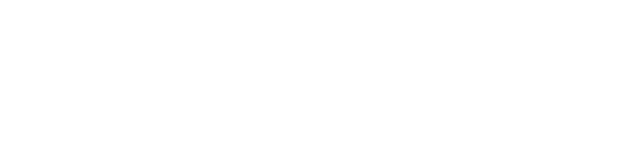
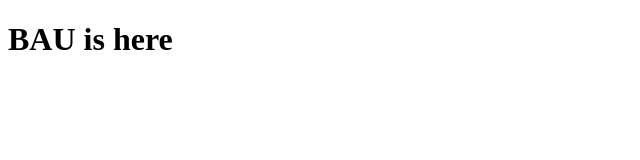
Before and after one commit to Adek0010/mtm6201-midterm, a plain HTML site: page mtm6201-midterm/mtm6201-midterm/index.html in a window 1280 px wide. Shown: the whole page, without its empty margins (0-640 px from the left). Drawn offline with Linux system fonts and the light colour scheme.

Commit message:
wrapper added

```diff
--- a/mtm6201-midterm/mtm6201-midterm/index.html
+++ b/mtm6201-midterm/mtm6201-midterm/index.html
@@ -6,6 +6,8 @@
   <title>Document</title>
 </head>
 <body>
-
+  <div class="wrapper">
+    <h1>BAU is here</h1>
+  </div>
 </body>
 </html>
```
